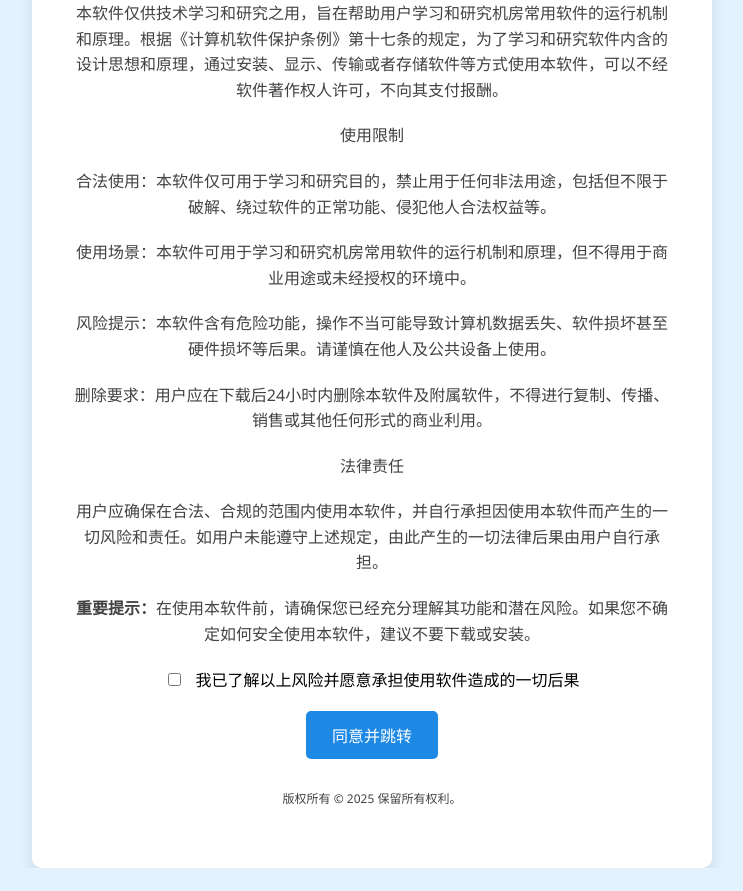
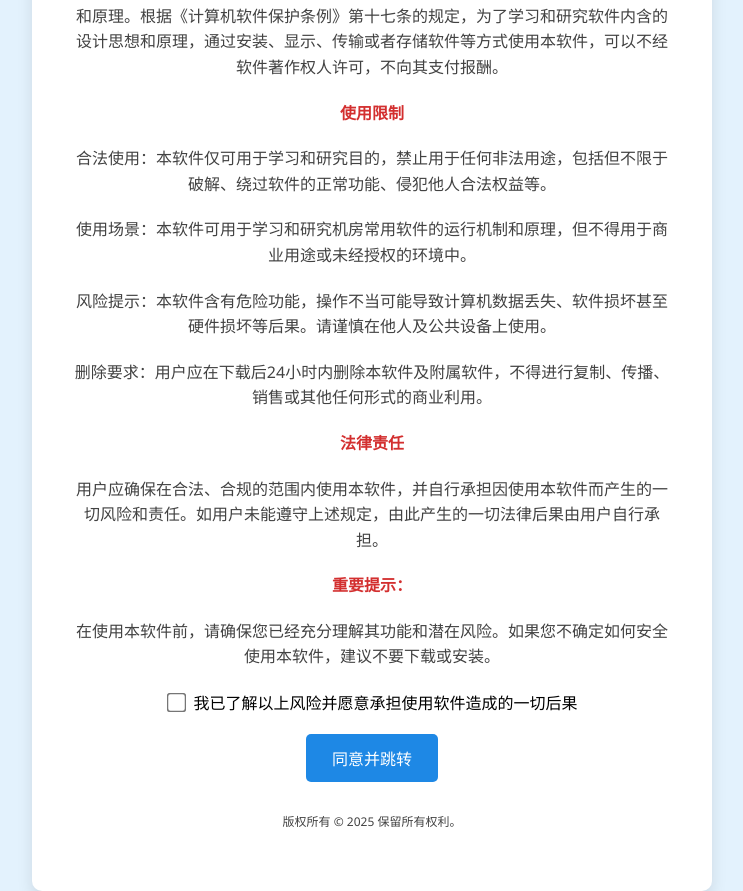
Before and after one commit to Stars-emerge-as-clouds-clear/web-win, a plain HTML site: page Download.html in a window 1280 px wide. Shown: the part 29-920 px from the top of the page, without its empty margins (268-1011 px from the left). Before the commit the page ends 897 px from the top, so only its background shows below. Drawn offline with Linux system fonts and the light colour scheme.

Commit message:
Update Download.html

```diff
--- a/Download.html
+++ b/Download.html
@@ -2,6 +2,7 @@
 <html lang="zh-CN">
 <head>
     <meta charset="UTF-8">
+    <link rel="shortcut icon" href="windows1.gif" type="image/gif">
     <title>免责声明</title>
     <style>
         body {
@@ -22,6 +23,10 @@
             box-shadow: 0 8px 16px rgba(0,0,0,0.1);
             text-align: center;
             max-width: 600px;
+            transition: transform 0.3s ease-in-out;
+        }
+        .container:hover {
+            transform: scale(1.02);
         }
         h1 {
             color: #1565c0;
@@ -32,11 +37,19 @@
             margin: 20px 0;
             line-height: 1.6;
         }
+        .important {
+            color: #d32f2f;
+            font-weight: bold;
+        }
         .checkbox-container {
             margin: 20px 0;
+            display: flex;
+            justify-content: center;
+            align-items: center;
         }
         input[type="checkbox"] {
             margin-right: 10px;
+            transform: scale(1.5);
         }
         button {
             background-color: #1e88e5;
@@ -46,10 +59,11 @@
             border-radius: 5px;
             cursor: pointer;
             font-size: 16px;
-            transition: background-color 0.3s;
+            transition: background-color 0.3s, transform 0.3s;
         }
         button:hover {
             background-color: #1976d2;
+            transform: scale(1.05);
         }
         .disclaimer {
             margin-top: 30px;
@@ -61,7 +75,11 @@
         function redirectToDownload() {
             var checkbox = document.getElementById("agreeCheckbox");
             if (checkbox.checked) {
-                window.location.href = "https://download.pjdzjs.us.kg/";
+                try {
+                    window.location.href = "https://download.pjdzjs.us.kg/";
+                } catch (error) {
+                    alert("链接解析失败，请检查链接的合法性或稍后再试。");
+                }
             } else {
                 alert("您必须同意免责声明才能继续。");
             }
@@ -72,14 +90,15 @@
     <div class="container">
         <h1>免责声明</h1>
         <p>本软件仅供技术学习和研究之用，旨在帮助用户学习和研究机房常用软件的运行机制和原理。根据《计算机软件保护条例》第十七条的规定，为了学习和研究软件内含的设计思想和原理，通过安装、显示、传输或者存储软件等方式使用本软件，可以不经软件著作权人许可，不向其支付报酬。</p>
-        <p>使用限制</p>
+        <p class="important">使用限制</p>
         <p>合法使用：本软件仅可用于学习和研究目的，禁止用于任何非法用途，包括但不限于破解、绕过软件的正常功能、侵犯他人合法权益等。</p>
         <p>使用场景：本软件可用于学习和研究机房常用软件的运行机制和原理，但不得用于商业用途或未经授权的环境中。</p>
         <p>风险提示：本软件含有危险功能，操作不当可能导致计算机数据丢失、软件损坏甚至硬件损坏等后果。请谨慎在他人及公共设备上使用。</p>
         <p>删除要求：用户应在下载后24小时内删除本软件及附属软件，不得进行复制、传播、销售或其他任何形式的商业利用。</p>
-        <p>法律责任</p>
+        <p class="important">法律责任</p>
         <p>用户应确保在合法、合规的范围内使用本软件，并自行承担因使用本软件而产生的一切风险和责任。如用户未能遵守上述规定，由此产生的一切法律后果由用户自行承担。</p>
-        <p><strong>重要提示：</strong>在使用本软件前，请确保您已经充分理解其功能和潜在风险。如果您不确定如何安全使用本软件，建议不要下载或安装。</p>
+        <p class="important">重要提示：</p>
+        <p>在使用本软件前，请确保您已经充分理解其功能和潜在风险。如果您不确定如何安全使用本软件，建议不要下载或安装。</p>
         <div class="checkbox-container">
             <input type="checkbox" id="agreeCheckbox">
             <label for="agreeCheckbox">我已了解以上风险并愿意承担使用软件造成的一切后果</label>
```
